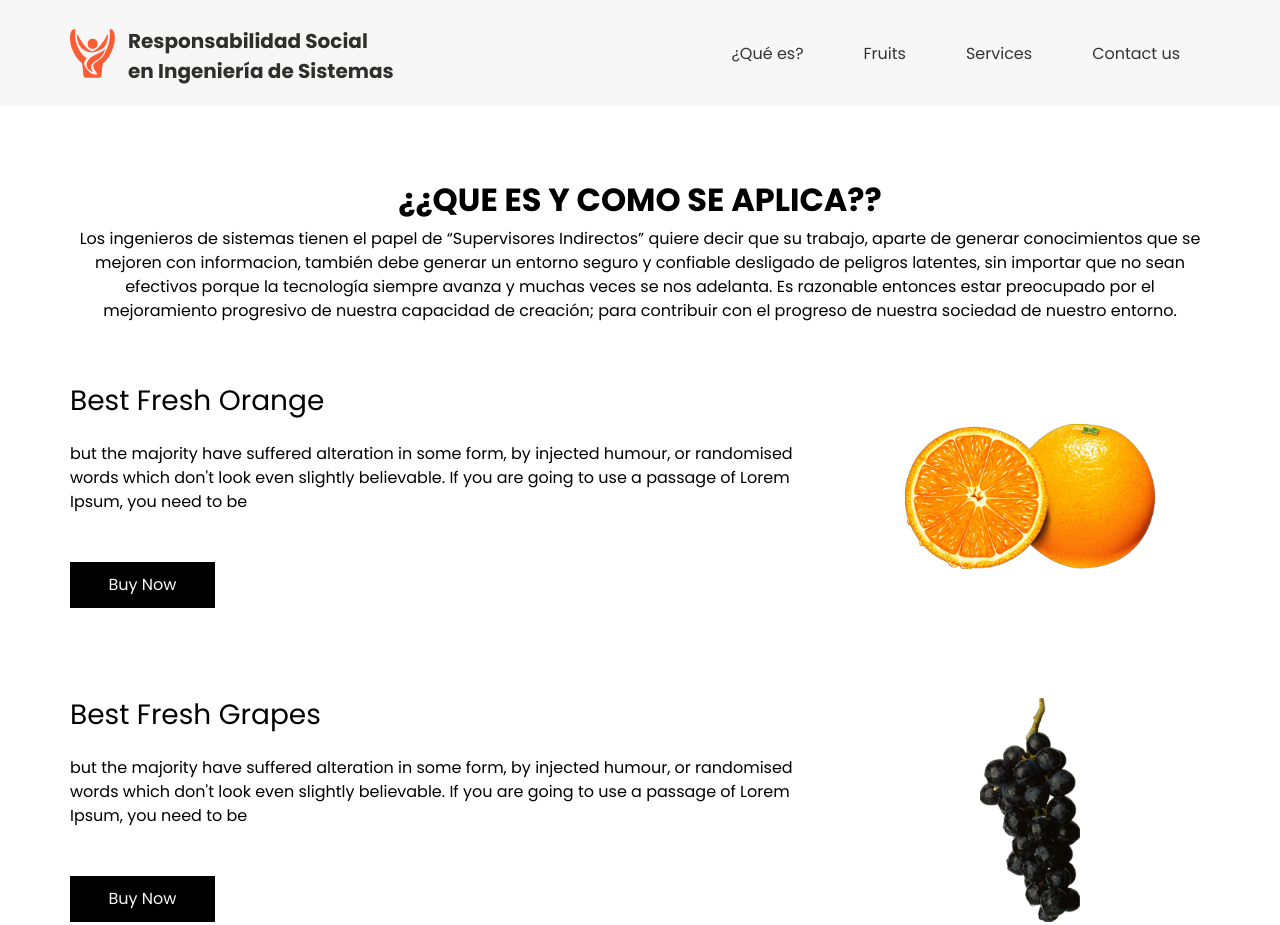
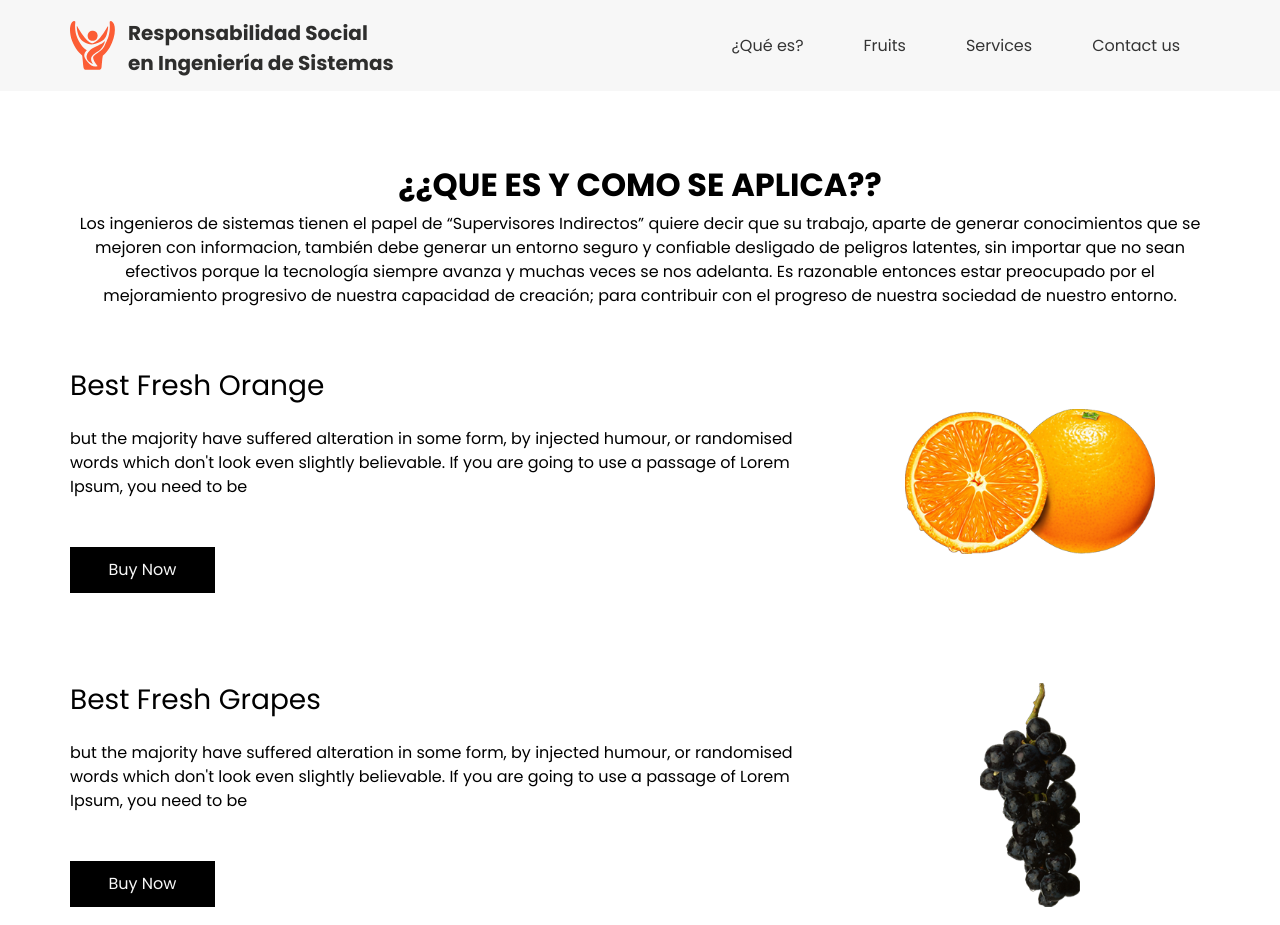
Before and after one commit to gustavoam-asdf/social-responsibility, a website: page public/que-es-y-como-se-aplica.html in a window 1280 px wide. Shown: the top 925 px of the page. Drawn offline with nearby package versions, Linux system fonts and the light colour scheme; some packages are replaced by stand-ins of ours.

Commit message:
fixed header

```diff
--- /dev/null
+++ b/public/css/header.css
@@ -0,0 +1,10 @@
+.header_section {
+	position: sticky;
+	top: 0;
+	z-index: 100;
+	background-color: #f7f7f7;
+}
+
+.custom_nav-container {
+	padding: .5rem 0;
+}
--- a/public/que-es-y-como-se-aplica.html
+++ b/public/que-es-y-como-se-aplica.html
@@ -12,29 +12,23 @@
 	<meta name="description" content="" />
 	<meta name="author" content="" />
 
-	<title>RS Ing Sist</title>
+	<title>¿Qué es? - R.S. del Ingeniero de Sistemas </title>
 
-	<!-- slider stylesheet -->
 	<link rel="stylesheet" type="text/css"
 		href="https://cdnjs.cloudflare.com/ajax/libs/OwlCarousel2/2.1.3/assets/owl.carousel.min.css" />
 
-	<!-- bootstrap core css -->
 	<link rel="stylesheet" type="text/css" href="css/bootstrap.css" />
 
-	<!-- fonts style -->
 	<link href="https://fonts.googleapis.com/css?family=Poppins:400,700&display=swap" rel="stylesheet" />
-	<!-- Custom styles for this template -->
 	<link href="css/style.css" rel="stylesheet" />
-	<!-- responsive style -->
 	<link href="css/responsive.css" rel="stylesheet" />
+	<link href="css/header.css" rel="stylesheet" />
 </head>
 
 <body>
-	<div class="hero_area sub_pages">
-		<!-- header section strats -->
 	<header class="header_section">
 		<div class="container">
-				<nav class="navbar navbar-expand-lg custom_nav-container pt-3">
+			<nav class="navbar navbar-expand-lg custom_nav-container">
 				<a class="navbar-brand" href="./" style="text-transform: none;display: flex; gap: .5rem;">
 					<img src="images/main/logo.svg" alt="" />
 					<span>
@@ -67,14 +61,10 @@
 			</nav>
 		</div>
 	</header>
-		<!-- end header section -->
-
-	</div>
-
 
 	<!-- fruits section -->
 
-	<section class="fruit_section layout_padding-top">
+	<section class="fruit_section layout_padding">
 		<div class="container">
 			<h2 class="custom_heading">¿¿QUE ES Y COMO SE APLICA??</h2>
 			<p class="custom_heading-text">
```
Also changed, not shown: public/index.html (+6 -10 lines). Lines whose indentation alone changed are shown as unchanged.
